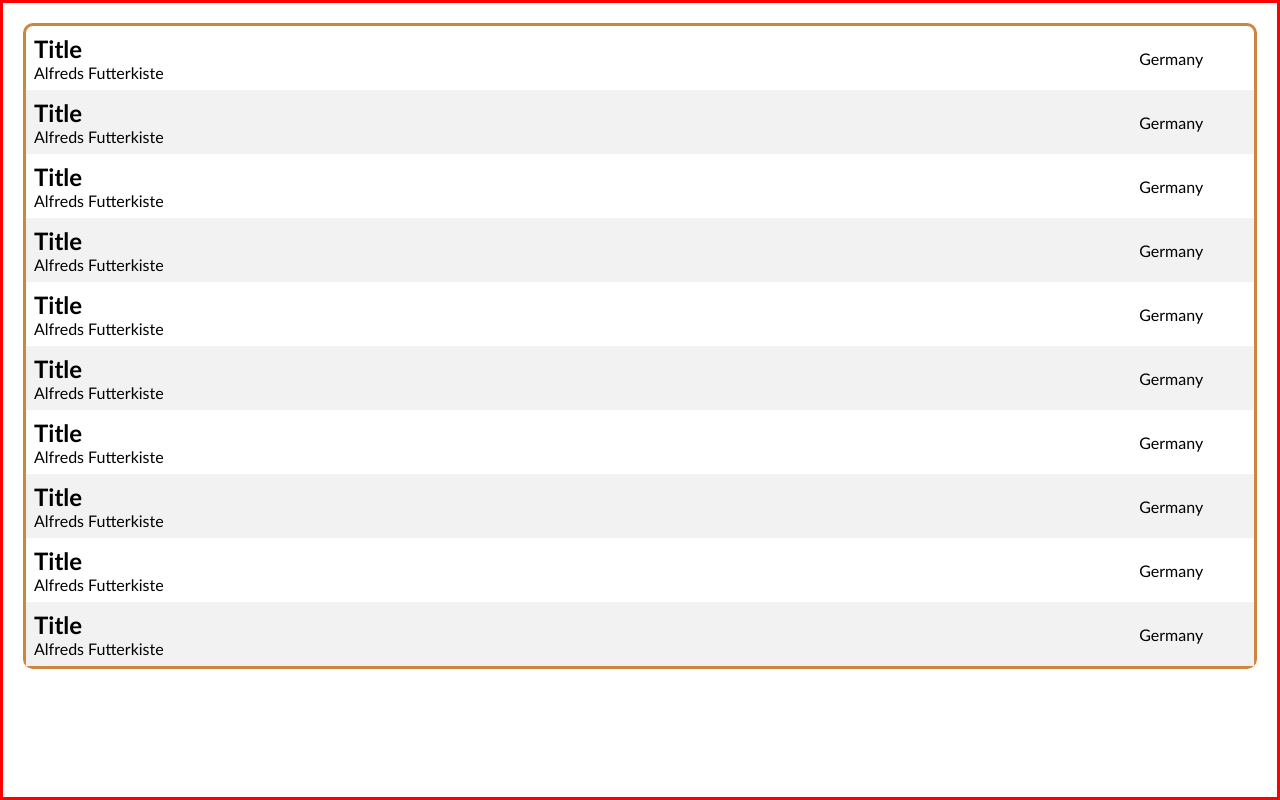
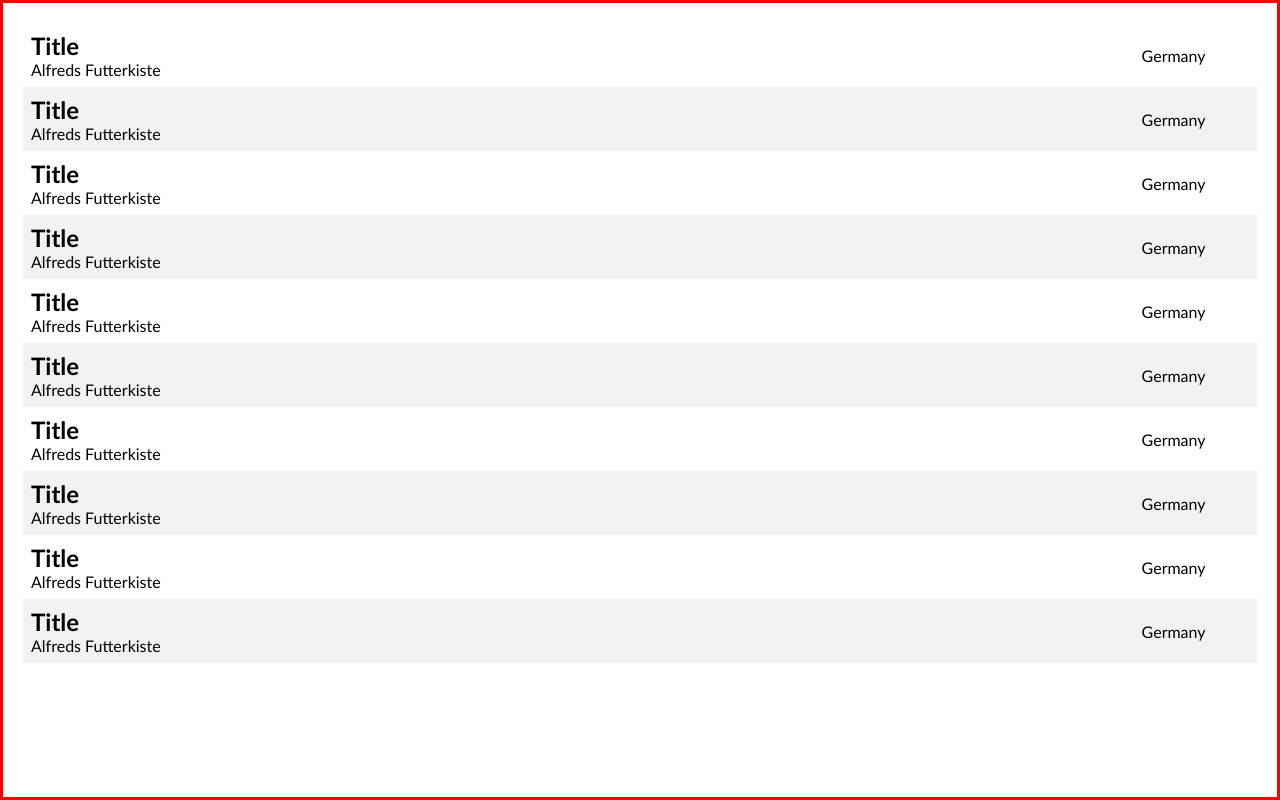
Before and after one commit to code-glutton/crypto-dashboard, a React (Create React App) app: page / in a window 1280 px wide. Built offline with nearby package versions, Linux system fonts and the light colour scheme.

Commit message:
react router dom added to project

```diff
--- a/package.json
+++ b/package.json
@@ -8,6 +8,7 @@
     "@testing-library/user-event": "^7.1.2",
     "react": "^16.13.1",
     "react-dom": "^16.13.1",
+    "react-router-dom": "^5.2.0",
     "react-scripts": "3.4.3"
   },
   "scripts": {
--- a/src/components/news/news.css
+++ b/src/components/news/news.css
@@ -5,15 +5,12 @@
     padding: 20px;
 }
 
-.newsTableContainer{
-    border: solid peru;
-    border-radius:10px ;
-}
 
 .customers {
     font-family: "Trebuchet MS", Arial, Helvetica, sans-serif;
     border-collapse: collapse;
     width: 100%;
+    border-radius:10px ;
   }
 
   .customers td, .customers th {
```
Also changed, not shown: 1 other file (tests, documents, lock files or other folders).
